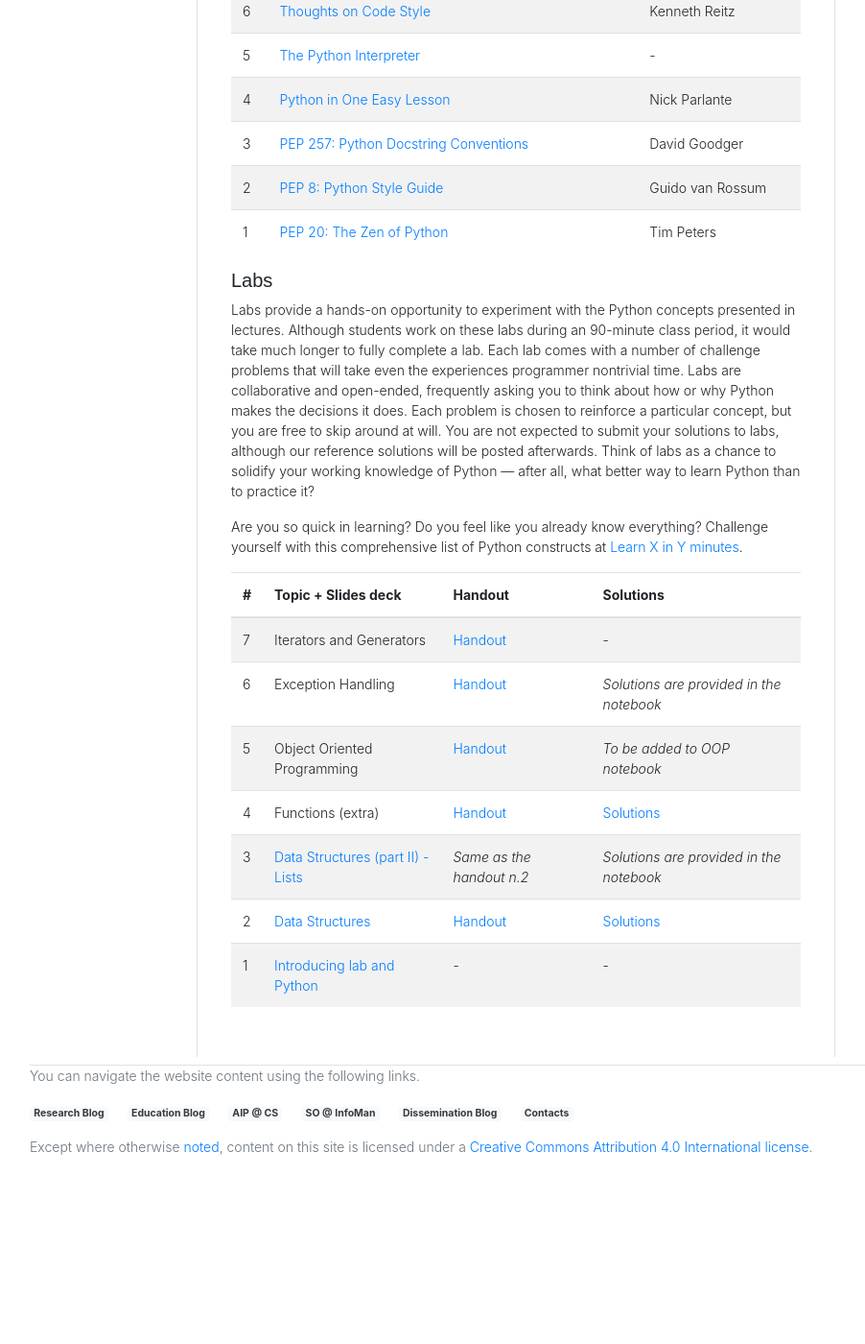
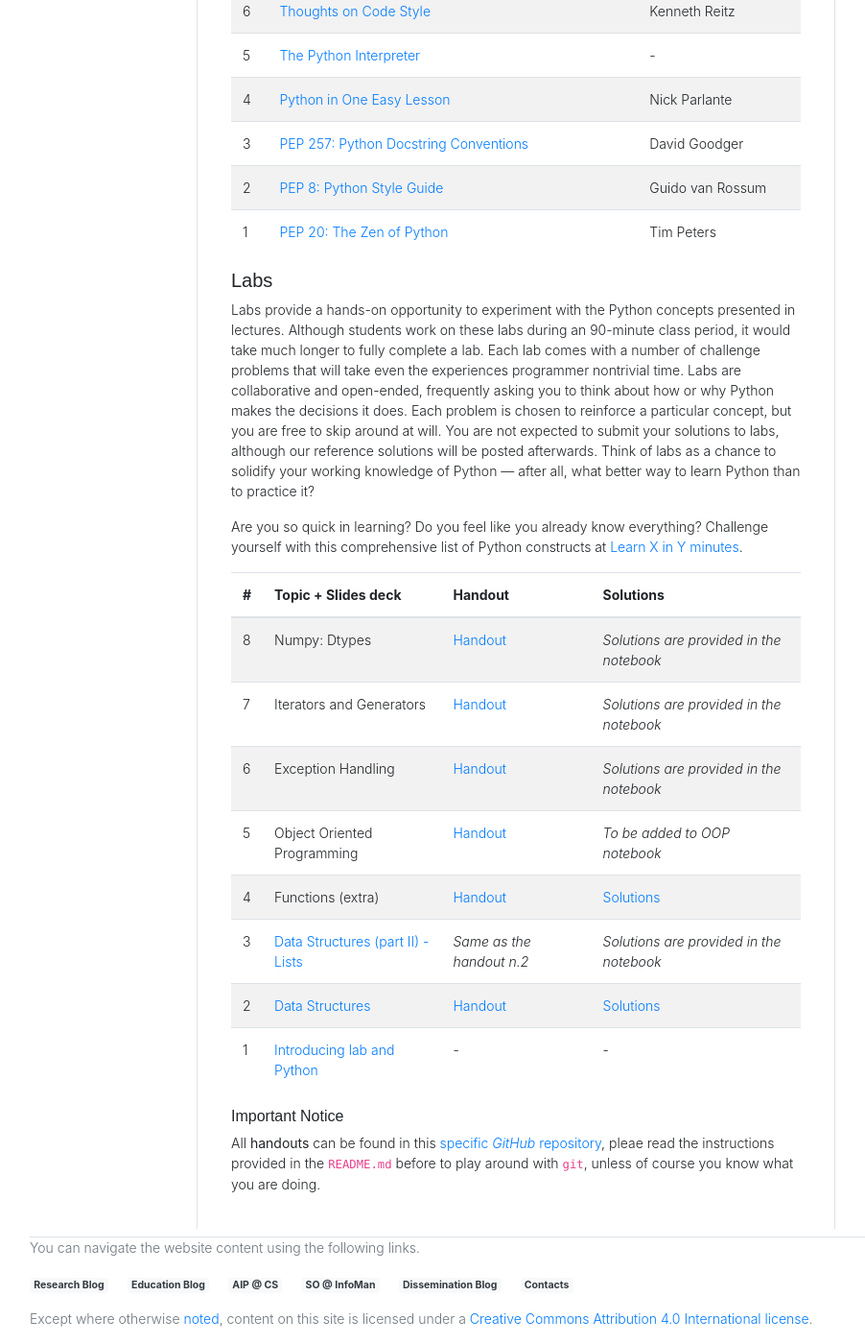
Before and after one commit to saltgz/saltgz.github.io, a Jekyll site: the page built from _posts/2019-09-17-lab-iap-info.md, in a window 1280 px wide and 1400 px high, scrolled down 1017 px. Shown: the whole window at 96% size, without its empty margins (54-956 px from the left). Built offline with Jekyll 4.4.1, drawn with Linux system fonts in a browser that asks for light colours; nearby versions of some CDN libraries; comment, search, counter and statistics services are not loaded; before the commit the page ends 2238 px from its top, so only the background shows below that; some of the changed text lies outside the part shown.

Commit message:
iap post updated with handout, twitt enbedding fixed

```diff
--- a/_includes/twitter.html
+++ b/_includes/twitter.html
@@ -1,8 +1,8 @@
 <div class="card border-left-0 border-right-0 border-bottom-0 border-top-0 rounded-0">
     <div class="py-2">
-        <a id="twitter-banner" class="twitter-timeline" href="https://twitter.com/PioZingaro?ref_src=twsrc%5Etfw"
+        <a id="twitter-banner" class="twitter-timeline" href="https://twitter.com/pio_zingaro?ref_src=twsrc%5Etfw"
             data-aria-polite="assertive" data-width="300"
-            data-chrome="nofooter noborders noscrollbar transparent">Tweets by PioZingaro</a>
+            data-chrome="nofooter noborders noscrollbar transparent">Tweets</a>
         <script async src="https://platform.twitter.com/widgets.js" charset="utf-8"></script>
     </div>
 </div>
--- a/_posts/2019-09-17-lab-iap-info.md
+++ b/_posts/2019-09-17-lab-iap-info.md
@@ -68,12 +68,17 @@ Are you so quick in learning? Do you feel like you already know everything?
 Challenge yourself with this comprehensive list of Python constructs at
 [Learn X in Y minutes](https://learnxinyminutes.com/docs/python3/).
 
-| #   | Topic + Slides deck                                                                               | Handout                                                                                           | Solutions                                                                                     |
-| --- | ------------------------------------------------------------------------------------------------- | ------------------------------------------------------------------------------------------------- | --------------------------------------------------------------------------------------------- |
-| 7 |  Iterators and Generators | [Handout](https://github.com/szingaro/python-labs/blob/master/notebooks/004-iterators-generators.ipynb) | - |
-| 6   | Exception Handling                                                                                | [Handout](https://github.com/szingaro/python-labs/blob/master/notebooks/003-exceptions.ipynb)     | _Solutions are provided in the notebook_                                                      |
-| 5   | Object Oriented Programming                                                                       | [Handout](https://github.com/szingaro/python-labs/blob/master/notebooks/002-oop.ipynb)            | _To be added to OOP notebook_                                                                 |
-| 4   | Functions (extra)                                                                                 | [Handout](https://github.com/szingaro/python-labs/blob/master/notebooks/001b-functions.ipynb)     | [Solutions](https://github.com/szingaro/python-labs/blob/master/solutions/functions.py)       |
-| 3   | [Data Structures (part II) - Lists](https://www.dropbox.com/s/is63hvds29oovy1/003_Lists.pdf?dl=0) | _Same as the handout n.2_                                                                         | _Solutions are provided in the notebook_                                                      |
-| 2   | [Data Structures](https://www.dropbox.com/s/8er7r0wn9gir8b1/002_data_structure.pdf?dl=0)          | [Handout](https://github.com/szingaro/python-labs/blob/master/notebooks/001-datastructures.ipynb) | [Solutions](https://github.com/szingaro/python-labs/blob/master/solutions/data_structures.py) |
-| 1   | [Introducing lab and Python](https://www.dropbox.com/s/c02mqv85y1wl2jl/main.pdf?dl=0)             | -                                                                                                 | -                                                                                             |
+| #   | Topic + Slides deck                                                                               | Handout                                                                                           		| Solutions                                                                                     |
+| --- | ------------------------------------------------------------------------------------------------- | ----------------------------------------------------------------------------------------------------------- | --------------------------------------------------------------------------------------------- |
+| 8   | Numpy: Dtypes							 			 	  | [Handout](https://github.com/szingaro/python-labs/blob/master/notebooks/005-numpy.ipynb)	      		| _Solutions are provided in the notebook_							|
+| 7   | Iterators and Generators 									  | [Handout](https://github.com/szingaro/python-labs/blob/master/notebooks/004-iterators-generators.ipynb) 	| _Solutions are provided in the notebook_ 							|
+| 6   | Exception Handling                                                                                | [Handout](https://github.com/szingaro/python-labs/blob/master/notebooks/003-exceptions.ipynb)     		| _Solutions are provided in the notebook_                                                      |
+| 5   | Object Oriented Programming                                                                       | [Handout](https://github.com/szingaro/python-labs/blob/master/notebooks/002-oop.ipynb)            		| _To be added to OOP notebook_                                                                 |
+| 4   | Functions (extra)                                                                                 | [Handout](https://github.com/szingaro/python-labs/blob/master/notebooks/001b-functions.ipynb)     		| [Solutions](https://github.com/szingaro/python-labs/blob/master/solutions/functions.py)       |
+| 3   | [Data Structures (part II) - Lists](https://www.dropbox.com/s/is63hvds29oovy1/003_Lists.pdf?dl=0) | _Same as the handout n.2_                                                                         		| _Solutions are provided in the notebook_                                                      |
+| 2   | [Data Structures](https://www.dropbox.com/s/8er7r0wn9gir8b1/002_data_structure.pdf?dl=0)          | [Handout](https://github.com/szingaro/python-labs/blob/master/notebooks/001-datastructures.ipynb) 		| [Solutions](https://github.com/szingaro/python-labs/blob/master/solutions/data_structures.py) |
+| 1   | [Introducing lab and Python](https://www.dropbox.com/s/c02mqv85y1wl2jl/main.pdf?dl=0)             | -                                                                                                 		| -                                                                                             |
+
+###### Important Notice
+
+All **handouts** can be found in this [specific _GitHub_ repository](https://github.com/szingaro/python-labs), pleae read the instructions provided in the `README.md` before to play around with `git`, unless of course you know what you are doing.
```
